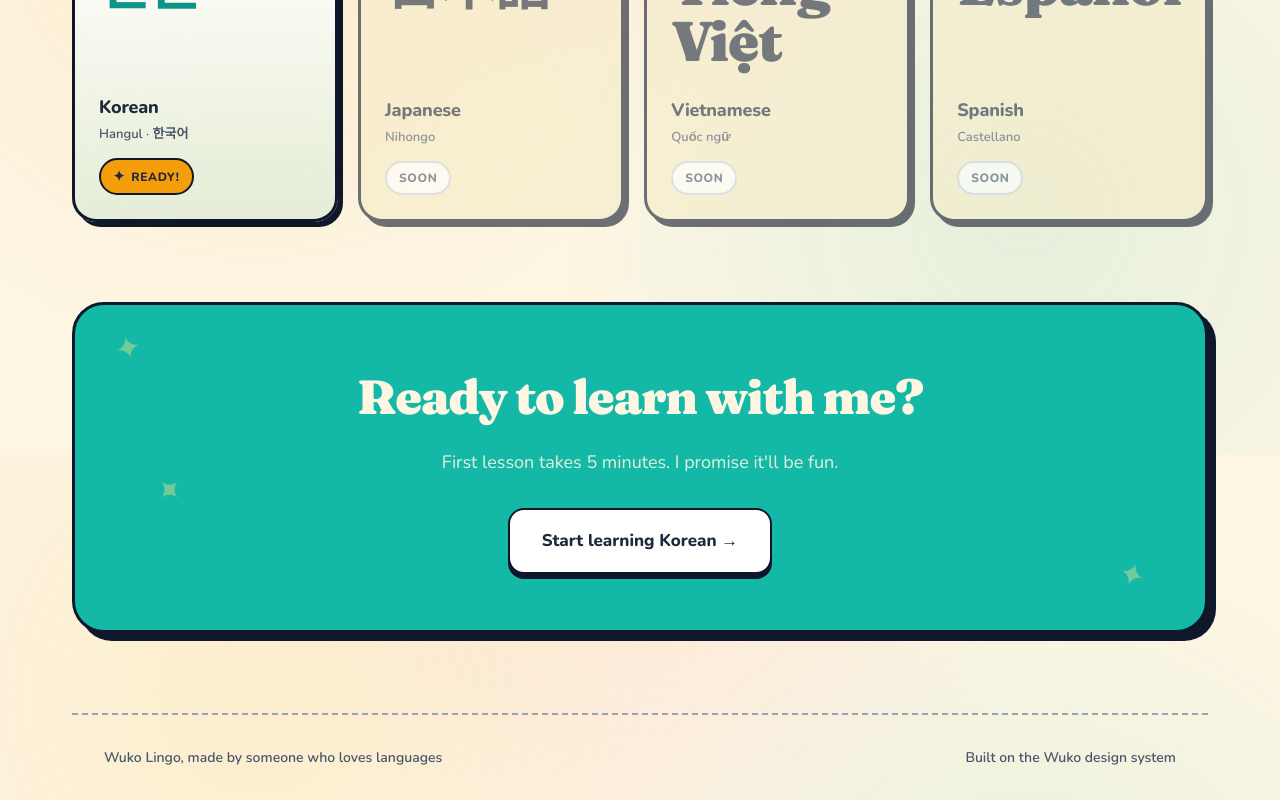
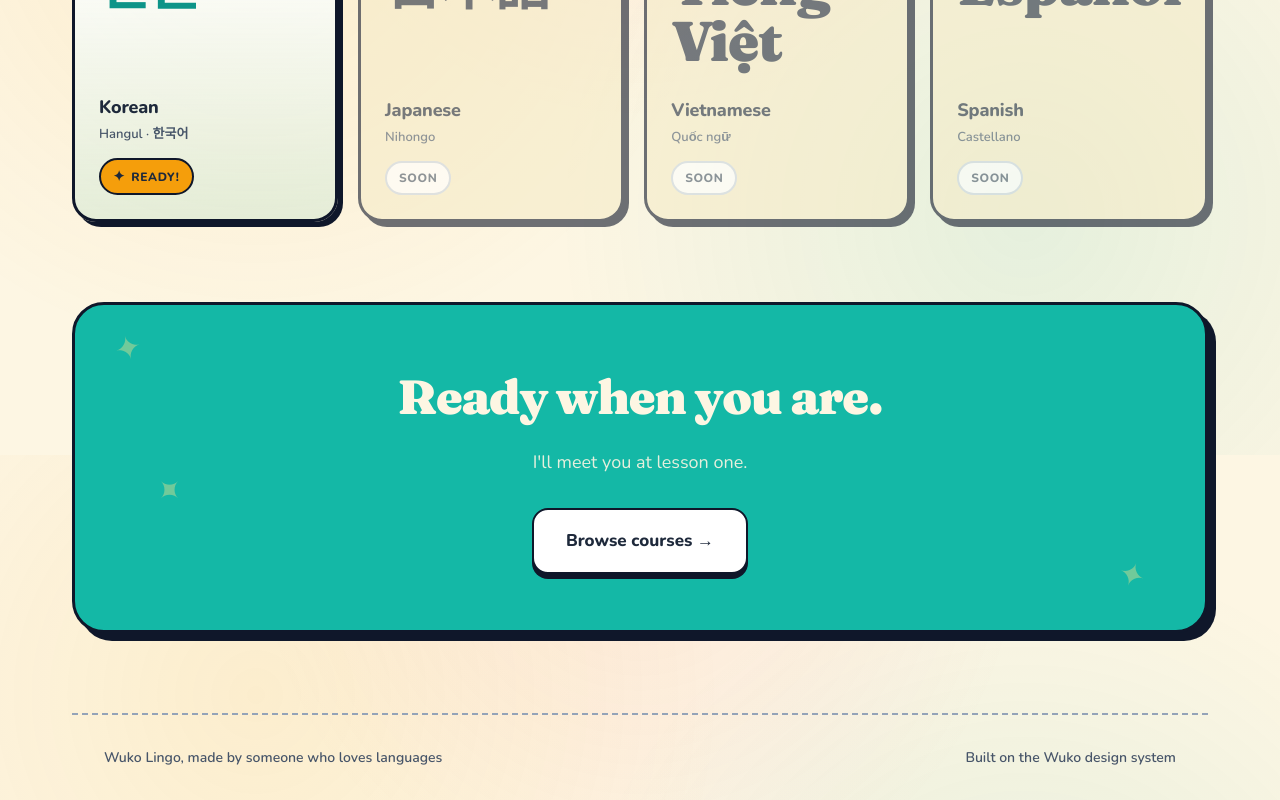
Before and after one commit to MytrucNguyen/wuko-lingo, a Next.js app: page / in a window 1280 px wide. Shown: the part 1945-2745 px from the top of the page. Built offline with nearby package versions, Linux system fonts and the light colour scheme.

Commit message:
refactor: make CtaBand language-agnostic and point to courses

```diff
--- a/app/(home)/_components/CtaBand.tsx
+++ b/app/(home)/_components/CtaBand.tsx
@@ -7,10 +7,10 @@ export function CtaBand() {
         <div className="cta-doodle d1">✦</div>
         <div className="cta-doodle d2">✦</div>
         <div className="cta-doodle d3">✦</div>
-        <h2 className="cta-title">Ready to learn with me?</h2>
-        <p className="cta-sub">First lesson takes 5 minutes. I promise it&apos;ll be fun.</p>
-        <Button variant="cta" href="/kr">
-          Start learning Korean →
+        <h2 className="cta-title">Ready when you are.</h2>
+        <p className="cta-sub">I&apos;ll meet you at lesson one.</p>
+        <Button variant="cta" href="#courses">
+          Browse courses →
         </Button>
       </div>
     </section>
```
